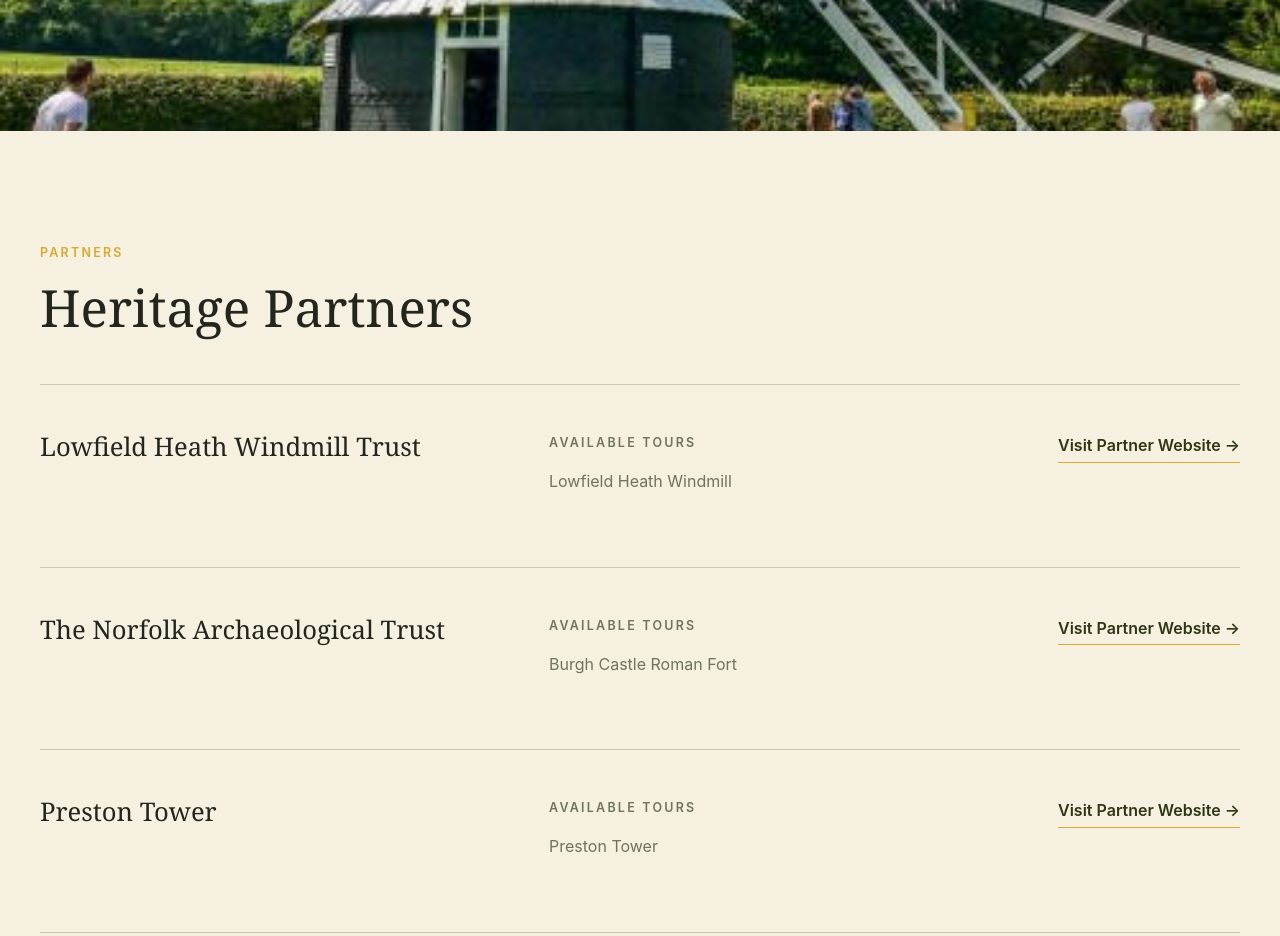
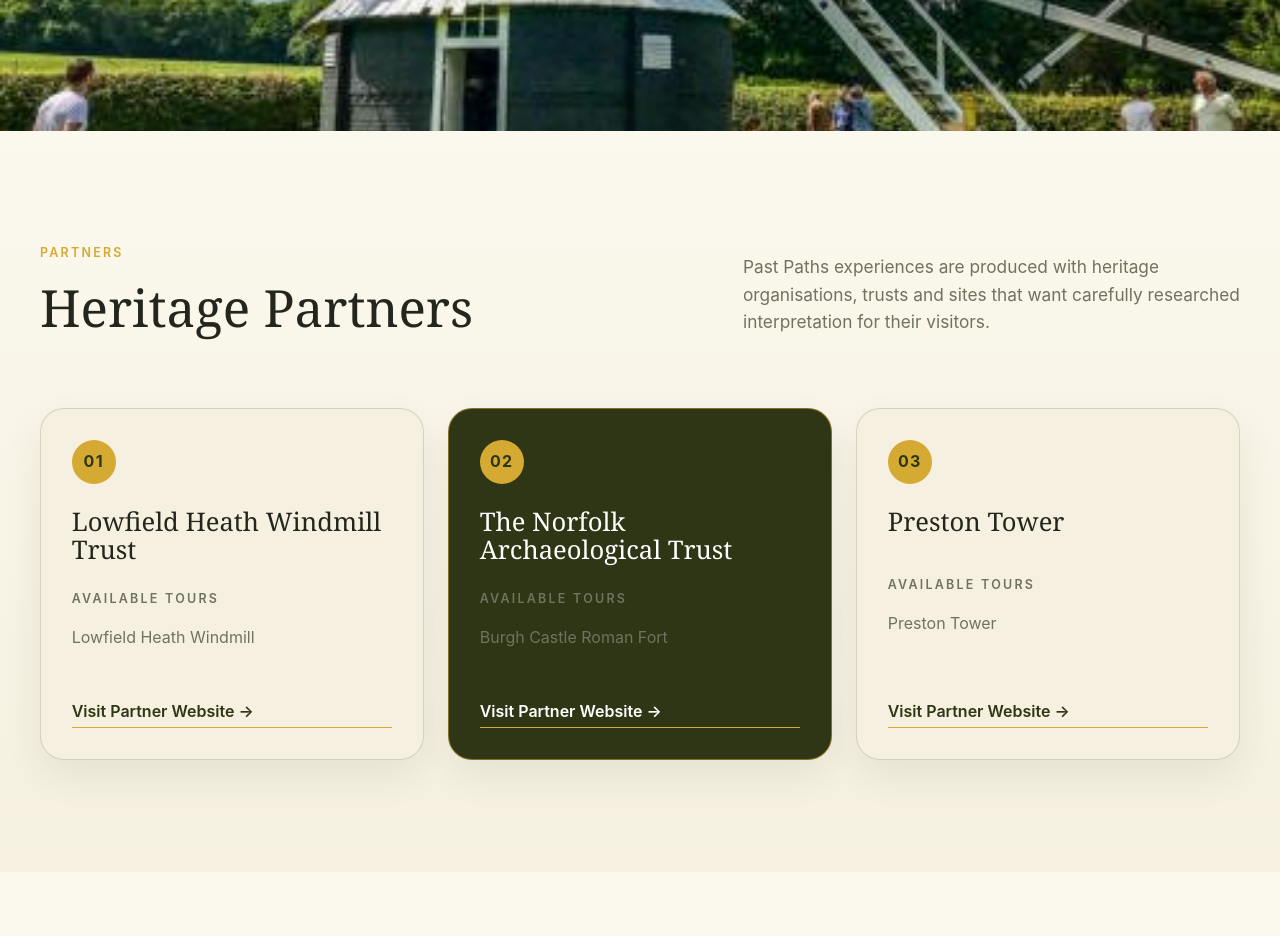
Before and after one commit to PastPaths/Past-Paths, a plain HTML site: page index.html in a window 1280 px wide. Shown: the part 4760-5696 px from the top of the page. Drawn offline with Linux system fonts and the light colour scheme.

Commit message:
Heritage Partners

```diff
--- a/css/style.css
+++ b/css/style.css
@@ -219,10 +219,67 @@
 }
 .principle-grid h3 { color: var(--white); }
 .principle-grid p { color:rgba(255,255,255,.78); }
-.partner-item p { color:var(--muted); }
-.partner-list { margin-top:var(--space-lg); border-top:1px solid rgba(70,80,31,.25); }
-.partner-item { display:grid; grid-template-columns:1fr 1fr auto; gap:var(--space-lg); align-items:start; padding:var(--space-lg) 0; border-bottom:1px solid rgba(70,80,31,.25); }
-.partner-item h3 { margin:0; }
+.partners-section {
+  background:
+    linear-gradient(180deg, var(--cream-soft), var(--cream));
+}
+.partners-header {
+  display:grid;
+  grid-template-columns:minmax(260px, .9fr) minmax(280px, .7fr);
+  gap:clamp(2rem, 5vw, 5rem);
+  align-items:end;
+  margin-bottom:var(--space-lg);
+}
+.partners-header p:not(.section-label) {
+  color:var(--muted);
+  font-size:1.08rem;
+  margin-bottom:var(--space-md);
+}
+.partner-showcase {
+  display:grid;
+  grid-template-columns:repeat(3, 1fr);
+  gap:clamp(1rem, 2vw, 1.5rem);
+}
+.partner-card {
+  min-height:100%;
+  display:flex;
+  flex-direction:column;
+  justify-content:space-between;
+  gap:var(--space-md);
+  padding:clamp(1.25rem, 2.4vw, 2rem);
+  border:1px solid rgba(70,80,31,.18);
+  border-radius:calc(var(--radius) + 10px);
+  background:var(--cream);
+  box-shadow:0 16px 38px rgba(47,54,21,.08);
+  transition:transform .2s ease, box-shadow .2s ease, border-color .2s ease;
+}
+.partner-card:hover {
+  transform:translateY(-4px);
+  box-shadow:0 22px 48px rgba(47,54,21,.12);
+  border-color:rgba(212,170,50,.62);
+}
+.partner-card-featured {
+  background:var(--olive-dark);
+  color:var(--white);
+  border-color:rgba(212,170,50,.52);
+}
+.partner-card-featured p { color:rgba(255,255,255,.76); }
+.partner-card-featured .text-link { color:var(--white); }
+.partner-card-top span {
+  display:inline-flex;
+  align-items:center;
+  justify-content:center;
+  width:2.75rem;
+  height:2.75rem;
+  border-radius:999px;
+  background:var(--gold);
+  color:var(--olive-dark);
+  font-weight:700;
+  letter-spacing:.08em;
+  margin-bottom:var(--space-md);
+}
+.partner-card h3 { margin-bottom:0; }
+.partner-card p { color:var(--muted); }
 .experiences-section { background: var(--cream-soft); }
 .experience-grid { display:grid; grid-template-columns:repeat(3,1fr); gap:var(--space-lg); margin-top:var(--space-lg); }
 .experience-card { background:var(--cream); border:1px solid rgba(70,80,31,.14); }
@@ -263,9 +320,9 @@
   .hero-copy { max-width: 760px; }
   .hero-media { order:-1; }
   .hero-media img { aspect-ratio:16/9; object-fit:contain; }
-  .split-layout, .partner-item, .app-panel, .approach-panel { grid-template-columns:1fr; display:grid; }
+  .split-layout, .app-panel, .approach-panel, .partners-header { grid-template-columns:1fr; display:grid; }
   .approach-intro { position:static; }
-  .principle-grid, .experience-grid, .footer-grid, .editorial-points { grid-template-columns:1fr 1fr; }
+  .principle-grid, .experience-grid, .footer-grid, .editorial-points, .partner-showcase { grid-template-columns:1fr 1fr; }
 }
 
 @media (max-width: 640px) {
@@ -278,7 +335,7 @@
   h1 { font-size:clamp(2.05rem, 12vw, 3rem); }
   .lead { font-size:1.03rem; line-height:1.65; }
   .hero-actions { flex-direction:column; align-items:flex-start; gap:1rem; margin-top:2rem; }
-  .principle-grid, .experience-grid, .footer-grid, .editorial-points { grid-template-columns:1fr; }
+  .principle-grid, .experience-grid, .footer-grid, .editorial-points, .partner-showcase { grid-template-columns:1fr; }
   .approach-panel { padding:1.25rem; }
   .approach-notes article { grid-template-columns:1fr; }
   .image-break { height:48vh; }
--- a/index.html
+++ b/index.html
@@ -125,14 +125,31 @@
       <img src="images/lowfield-windmill.jpg" alt="">
     </div>
 
-    <section class="section" aria-labelledby="partners-title">
+    <section class="section partners-section" aria-labelledby="partners-title">
       <div class="container reveal">
-        <p class="section-label">Partners</p>
-        <h2 id="partners-title">Heritage Partners</h2>
-        <div class="partner-list">
-          <article class="partner-item"><h3>Lowfield Heath Windmill Trust</h3><div><p class="small-heading">Available Tours</p><p>Lowfield Heath Windmill</p></div><a class="text-link" href="#">Visit Partner Website →</a></article>
-          <article class="partner-item"><h3>The Norfolk Archaeological Trust</h3><div><p class="small-heading">Available Tours</p><p>Burgh Castle Roman Fort</p></div><a class="text-link" href="#">Visit Partner Website →</a></article>
-          <article class="partner-item"><h3>Preston Tower</h3><div><p class="small-heading">Available Tours</p><p>Preston Tower</p></div><a class="text-link" href="#">Visit Partner Website →</a></article>
+        <div class="partners-header">
+          <div>
+            <p class="section-label">Partners</p>
+            <h2 id="partners-title">Heritage Partners</h2>
+          </div>
+          <p>Past Paths experiences are produced with heritage organisations, trusts and sites that want carefully researched interpretation for their visitors.</p>
+        </div>
+        <div class="partner-showcase">
+          <article class="partner-card">
+            <div class="partner-card-top"><span>01</span><h3>Lowfield Heath Windmill Trust</h3></div>
+            <div><p class="small-heading">Available Tours</p><p>Lowfield Heath Windmill</p></div>
+            <a class="text-link" href="#">Visit Partner Website →</a>
+          </article>
+          <article class="partner-card partner-card-featured">
+            <div class="partner-card-top"><span>02</span><h3>The Norfolk Archaeological Trust</h3></div>
+            <div><p class="small-heading">Available Tours</p><p>Burgh Castle Roman Fort</p></div>
+            <a class="text-link" href="#">Visit Partner Website →</a>
+          </article>
+          <article class="partner-card">
+            <div class="partner-card-top"><span>03</span><h3>Preston Tower</h3></div>
+            <div><p class="small-heading">Available Tours</p><p>Preston Tower</p></div>
+            <a class="text-link" href="#">Visit Partner Website →</a>
+          </article>
         </div>
       </div>
     </section>
```
